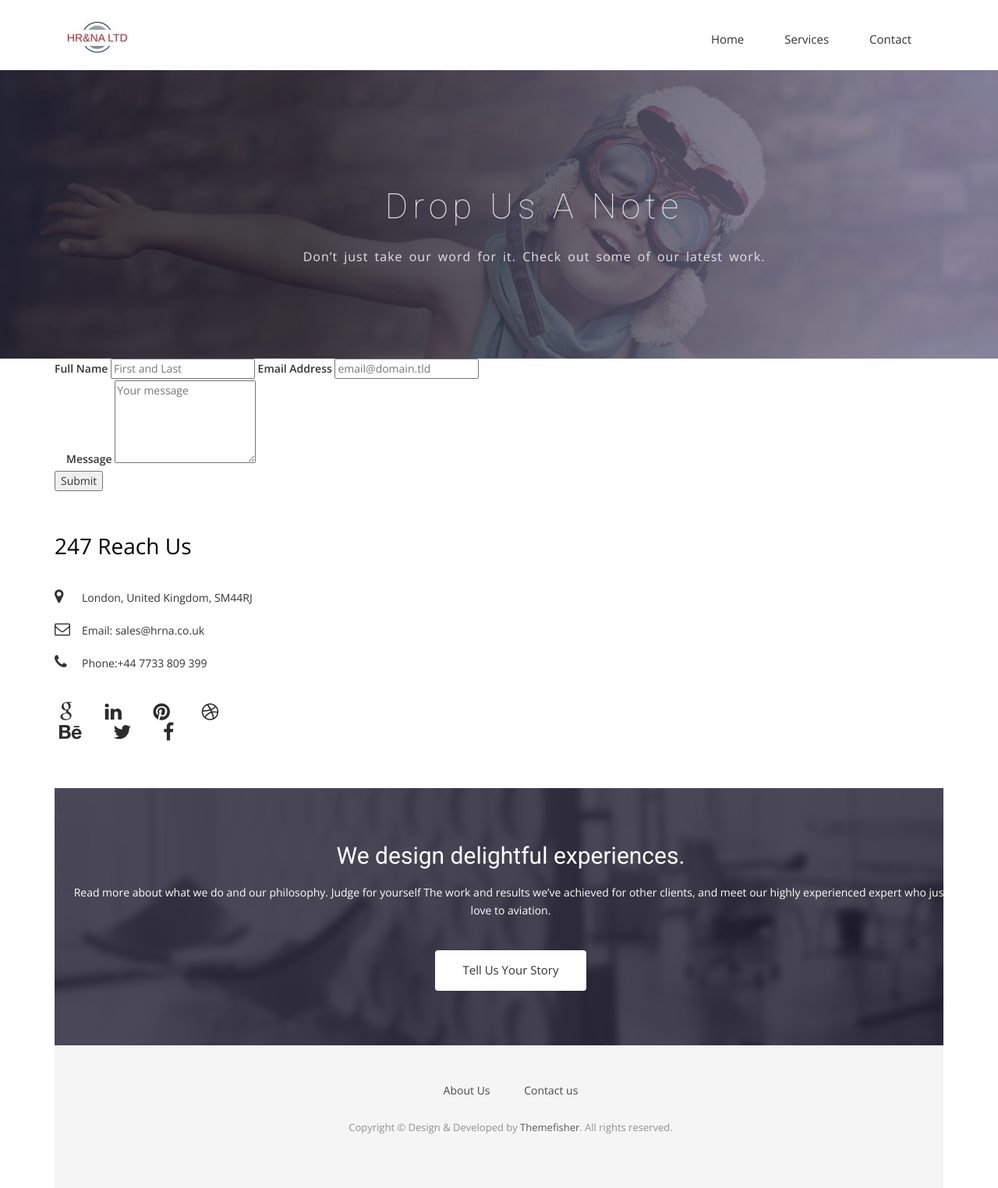
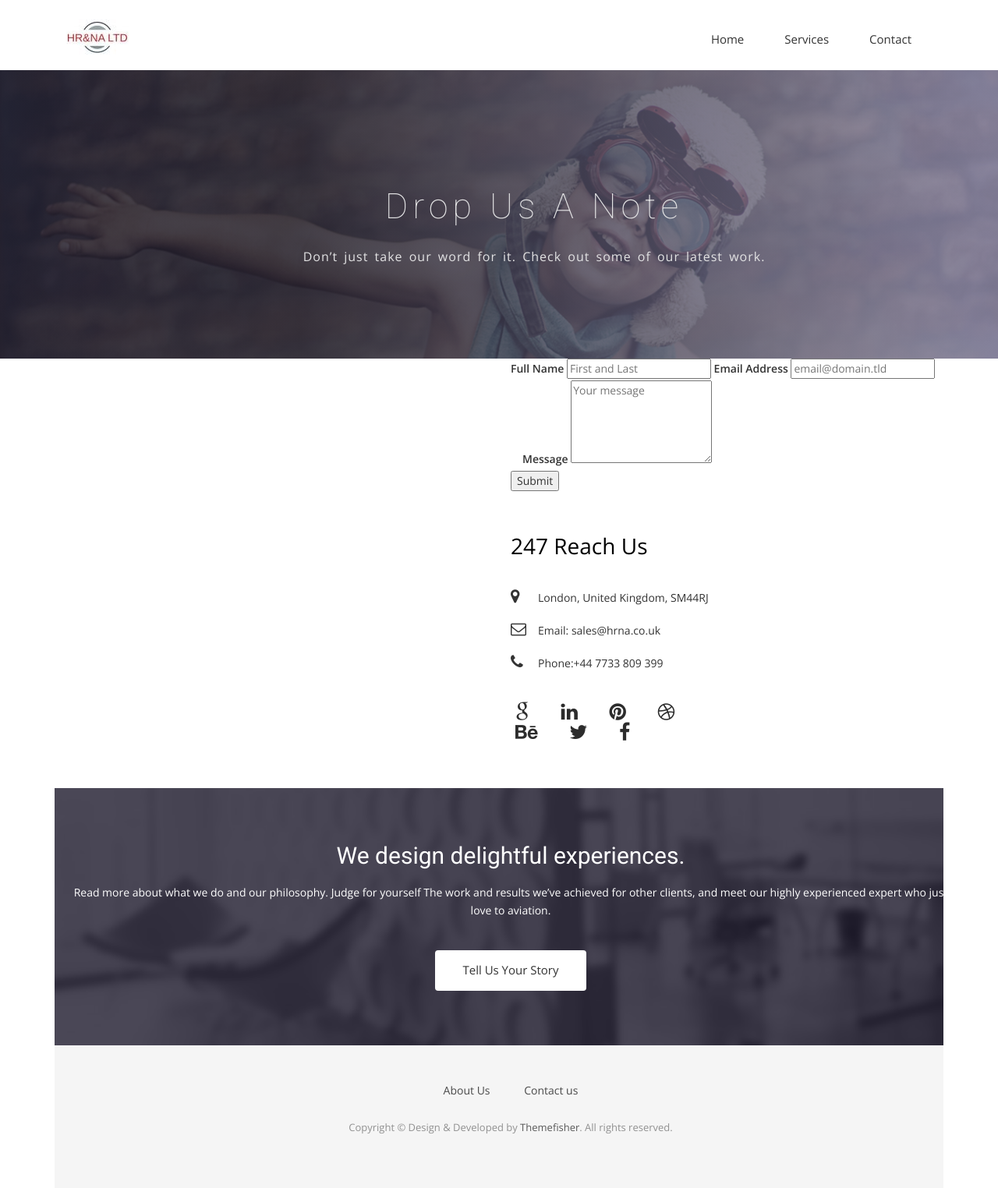
Before and after one commit to hrnaltd/hrnaltd.github.io, a Jekyll site: the page built from contact.html, in a window 1280 px wide. Shown: the whole page at 78% size. Built offline with Jekyll 4.4.1, drawn with Linux system fonts in a browser that asks for light colours; nearby versions of some CDN libraries; some web fonts are replaced.

Commit message:
Update contact.html
deneme

```diff
--- a/contact.html
+++ b/contact.html
@@ -18,11 +18,20 @@
   </div>
 </section>
 <!-- contact form start -->
+
+ <div class="container">
+    <div class="row">
+      <div class="col-md-6 col-sm-12">
+        <div class="block">
   <form
   action="https://formspree.io/f/xyyodbok"
   method="POST"
 >
-   <div class="container">
+
+            </div>
+      </div>
+
+    <div class="container">
     <div class="row">
       <div class="col-md-6 col-sm-12">
         <div class="block">
```
